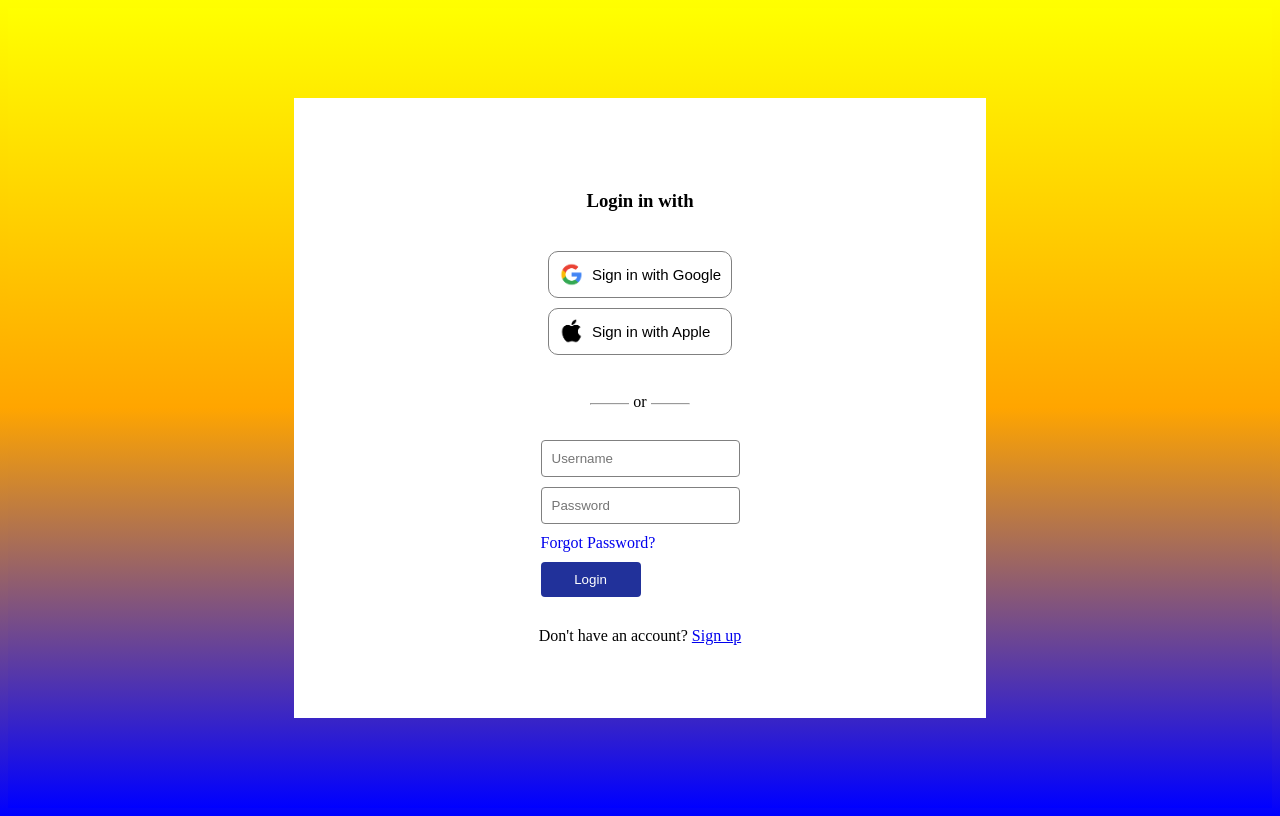
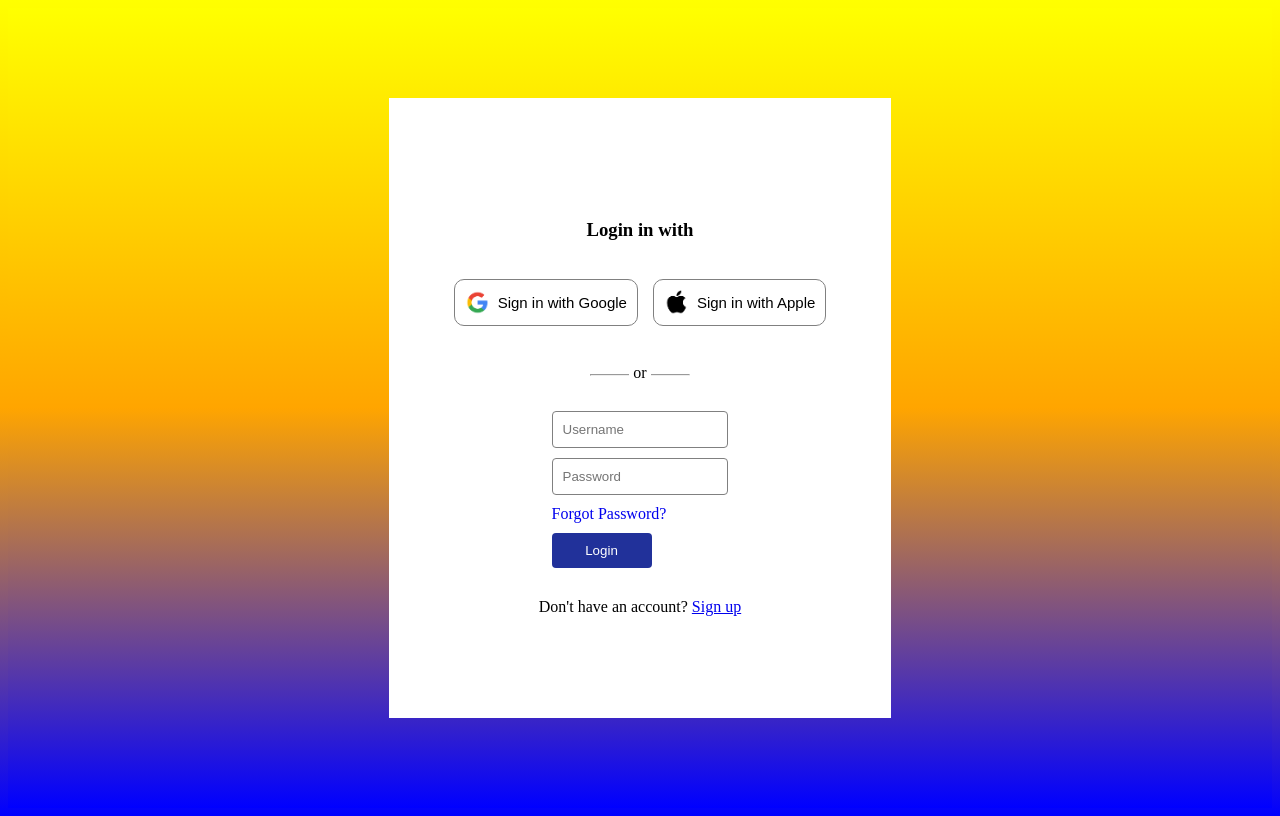
Before and after one commit to deendev/deenapp, a plain HTML site: page index.html in a window 1280 px wide. Drawn offline with Linux system fonts and the light colour scheme.

Commit message:
Update styles.css

```diff
--- a/styles.css
+++ b/styles.css
@@ -101,3 +101,46 @@ header {
   align-items: start;
   text-decoration: none;
 }
+
+@media (min-width: 475px) {
+  .login-container {
+    width: 100%;
+    height: 50%;
+  }
+}
+
+@media (min-width: 768px) {
+  .login-container {
+    width: 100%;
+    height: 70%;
+  }
+
+  .social-login {
+    flex-direction: row;
+    gap: 15px;
+  }
+  .loginform {
+    width: 40%;
+  }
+}
+
+@media (min-width: 992px) {
+  .login-container {
+    width: 45%;
+    height: 70%;
+  }
+}
+
+@media (min-width: 1200px) {
+  .login-container {
+    width: 35%;
+    height: 70%;
+  }
+}
+
+@media (max-width: 767px) {
+  .login-container {
+    width: 100%;
+    height: 80%;
+  }
+}
```
